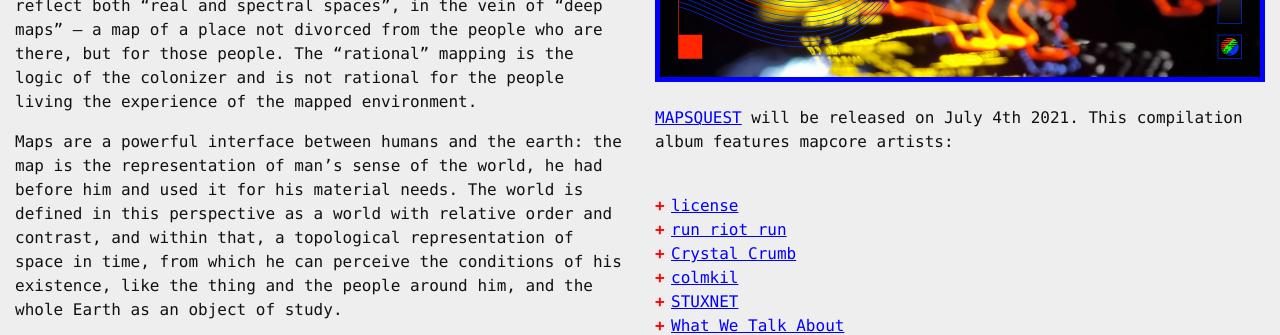
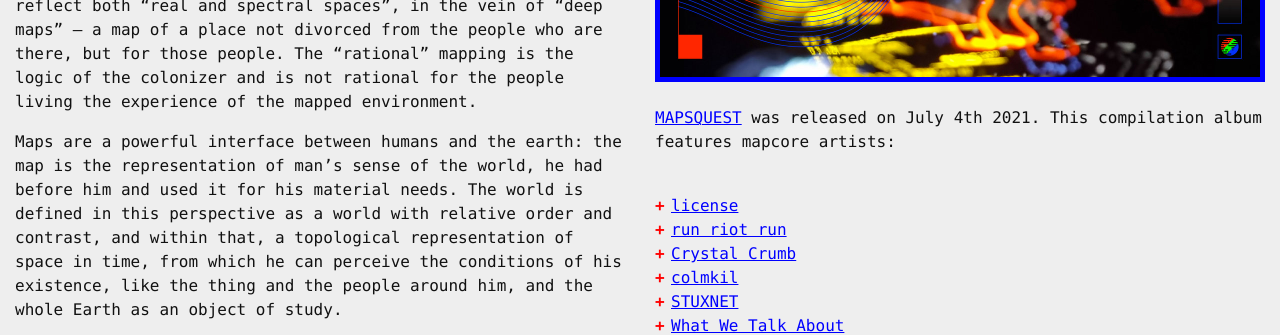
Before and after one commit to northern-information/mapcorps.net, a Jekyll site: the page built from _pages/netlabel.md, in a window 1280 px wide. Shown: the part 747-1082 px from the top of the page. Built offline with Jekyll 4.4.1, drawn with Linux system fonts in a browser that asks for light colours; nearby versions of some CDN libraries.

Commit message:
Update netlabel include
July 4 has passed

```diff
--- a/_includes/home-netlabel.html
+++ b/_includes/home-netlabel.html
@@ -3,7 +3,7 @@
   <a href="https://mapcorps.bandcamp.com"><img src="/assets/content/mapsquest.jpg" /></a>
   <br>
   <br>
-  <p><a href="https://mapcorps.bandcamp.com">MAPSQUEST</a> will be released on July 4th</a> 2021. This compilation album features mapcore artists:</p>
+  <p><a href="https://mapcorps.bandcamp.com">MAPSQUEST</a> was released on July 4th</a> 2021. This compilation album features mapcore artists:</p>
   <br>
   <ul>
     <li><a href="https://github.com/ryanlaws">license</a></li>
```
